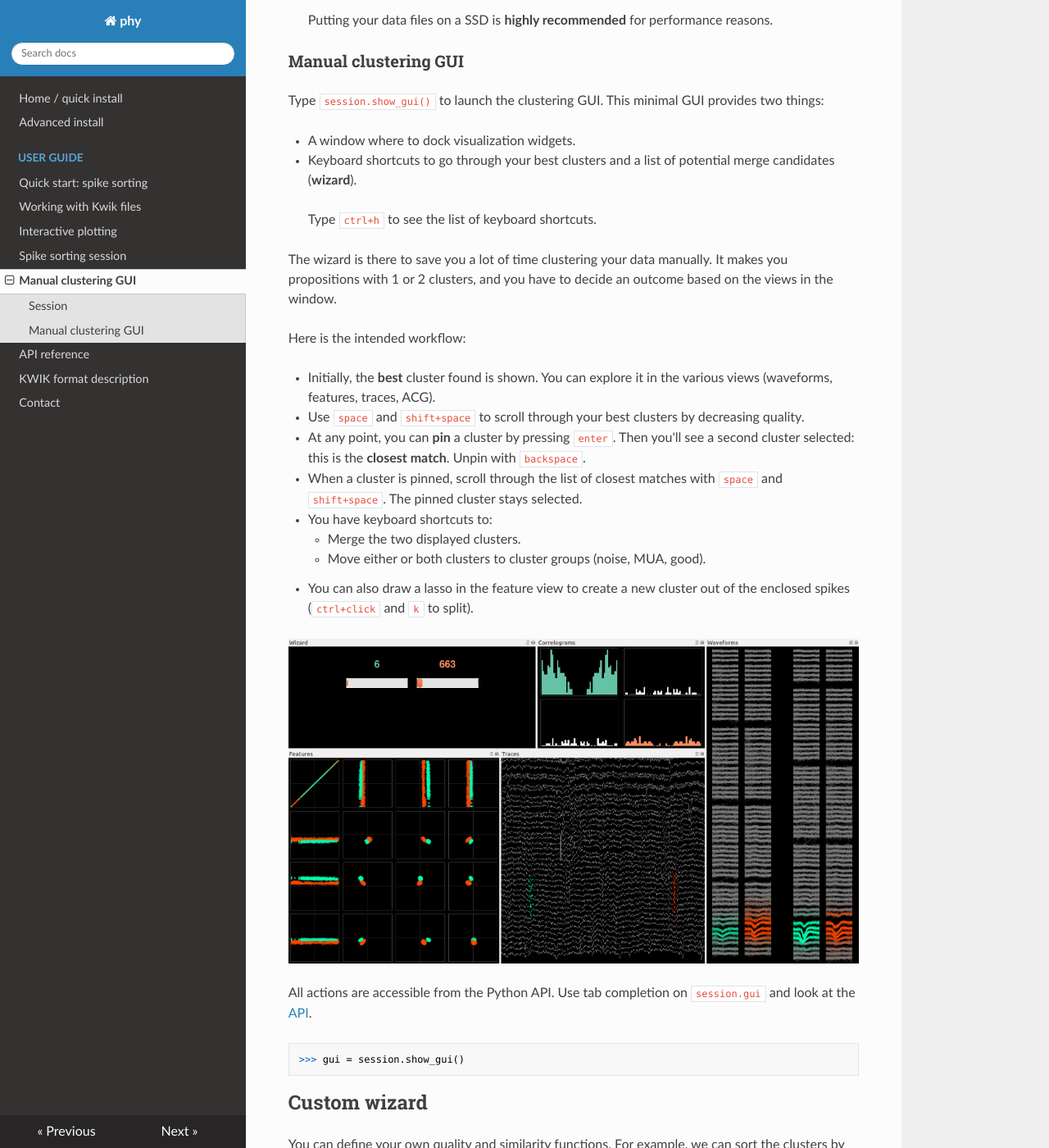
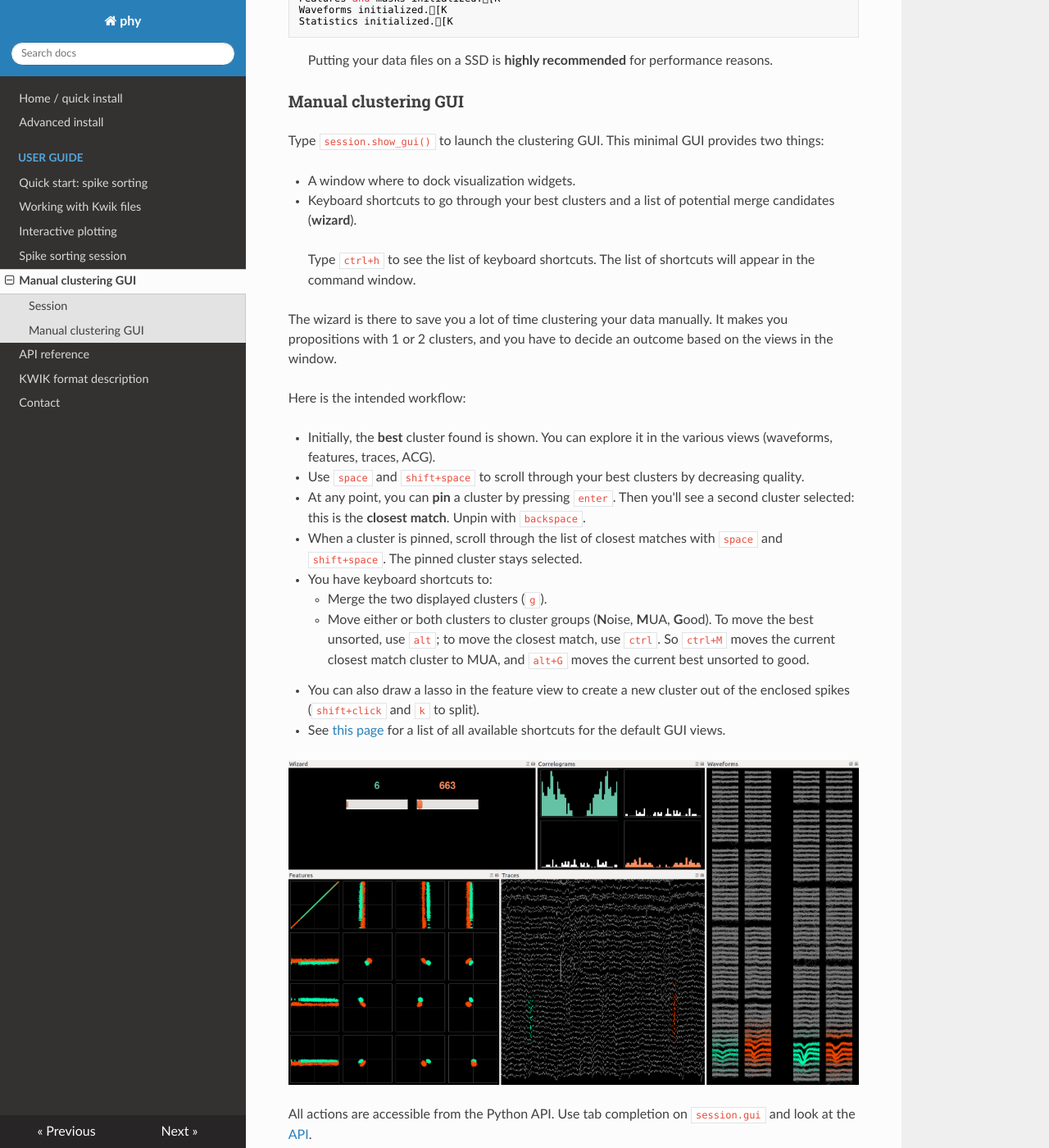
Before and after one commit to kwikteam/phy-doc, an MkDocs documentation site: the page built from docs/cluster-manual.md, in a window 1280 px wide and 1400 px high, scrolled down 758 px. Shown: the whole window at 82% size. Built offline with MkDocs 1.6.1, drawn with Linux system fonts in a browser that asks for light colours; nearby versions of some CDN libraries; old or Windows-style settings are respelled for this version of MkDocs; some of the changed text lies outside the part shown.

Commit message:
changes to make things more clear
- Updated text at top to emphasize the more common way of accessing the GUI.
- Expanded description of intended workflow.
- Clarified usage of ctrl+h

```diff
--- a/docs/cluster-manual.md
+++ b/docs/cluster-manual.md
@@ -2,7 +2,7 @@
 
 The manual clustering subpackage (`phy.cluster.manual`) provides a programmatic Python API as well as a lightweight graphical interface to manually refine the output of the automatic clustering algorithm.
 
-Although you can use the `phy cluster-manual` command-line tool to open the GUI, you can also access it from IPython (terminal or notebook) for more control.
+The GUI can be initialized by calling `phy cluster-manual myFile.kwik`. Using the `-i` switch (e.g. `phy cluster-manual -i myFile.kwik`) will run the GUI with an IPython terminal for more control. Alternately, you can access the GUI from IPython (terminal or notebook) directly, following the steps below.
 
 ### Session
 
@@ -39,7 +39,7 @@ Type `session.show_gui()` to launch the clustering GUI. This minimal GUI provide
 * A window where to dock visualization widgets.
 * Keyboard shortcuts to go through your best clusters and a list of potential merge candidates (**wizard**).
 
-> Type `ctrl+h` to see the list of keyboard shortcuts.
+> Type `ctrl+h` to see the list of keyboard shortcuts. The list of shortcuts will appear in the command window.
 
 The wizard is there to save you a lot of time clustering your data manually. It makes you propositions with 1 or 2 clusters, and you have to decide an outcome based on the views in the window.
 
@@ -50,9 +50,10 @@ Here is the intended workflow:
 * At any point, you can **pin** a cluster by pressing `enter`. Then you'll see a second cluster selected: this is the **closest match**. Unpin with `backspace`.
 * When a cluster is pinned, scroll through the list of closest matches with `space` and `shift+space`. The pinned cluster stays selected.
 * You have keyboard shortcuts to:
-    * Merge the two displayed clusters.
-    * Move either or both clusters to cluster groups (noise, MUA, good).
-* You can also draw a lasso in the feature view to create a new cluster out of the enclosed spikes (`ctrl+click` and `k` to split).
+    * Merge the two displayed clusters (`g`).
+    * Move either or both clusters to cluster groups (**N**oise, **M**UA, **G**ood). To move the best unsorted, use `alt`; to move the closest match, use `ctrl`. So `ctrl+M` moves the current closest match cluster to MUA, and `alt+G` moves the current best unsorted to good.
+* You can also draw a lasso in the feature view to create a new cluster out of the enclosed spikes (`shift+click` and `k` to split).
+* See [this page](https://github.com/kwikteam/phy-doc/blob/master/shortcutKeys.md) for a list of all available shortcuts for the default GUI views.
 
 ![Wizard GUI screenshot](images/cluster-manual-gui.png)
 
```
